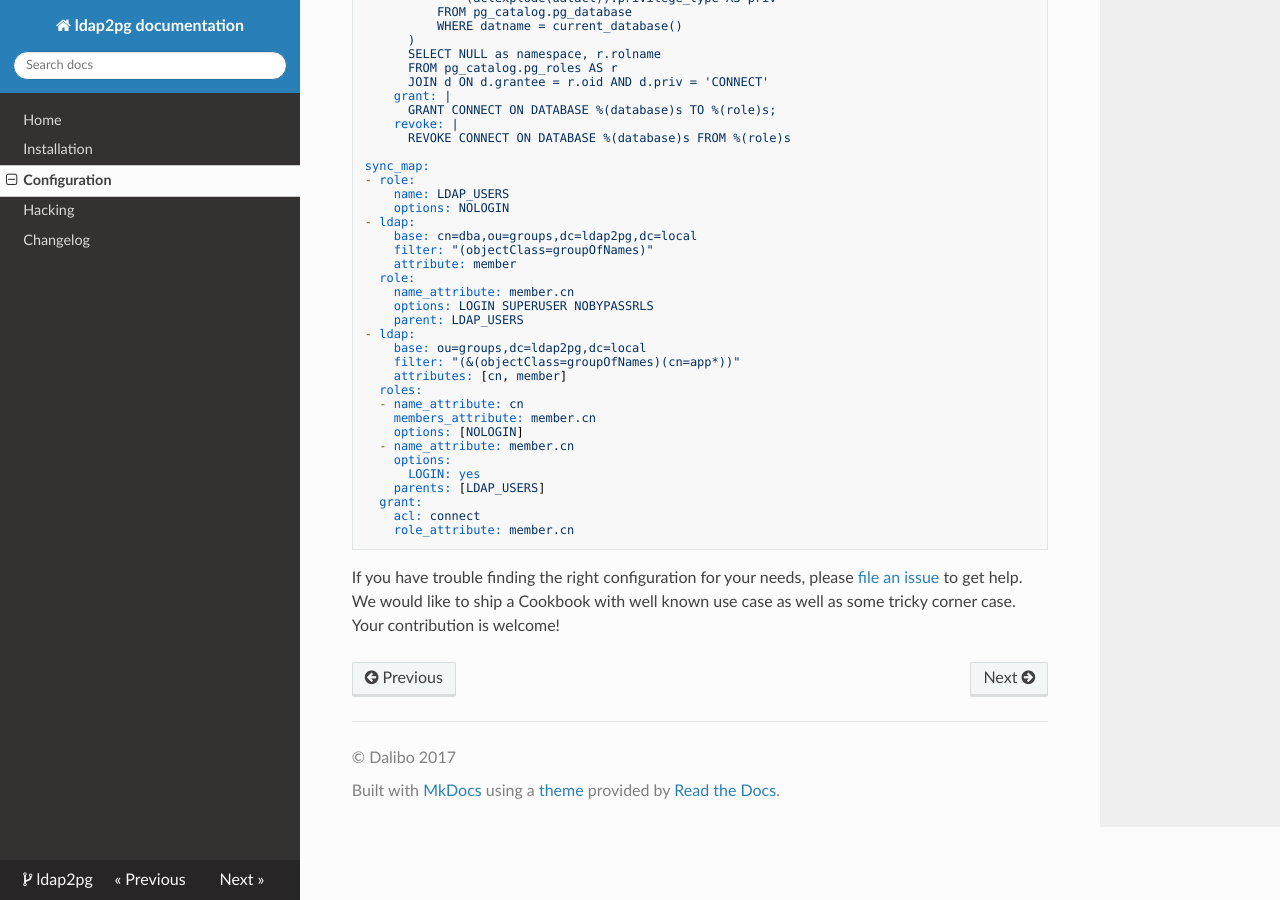
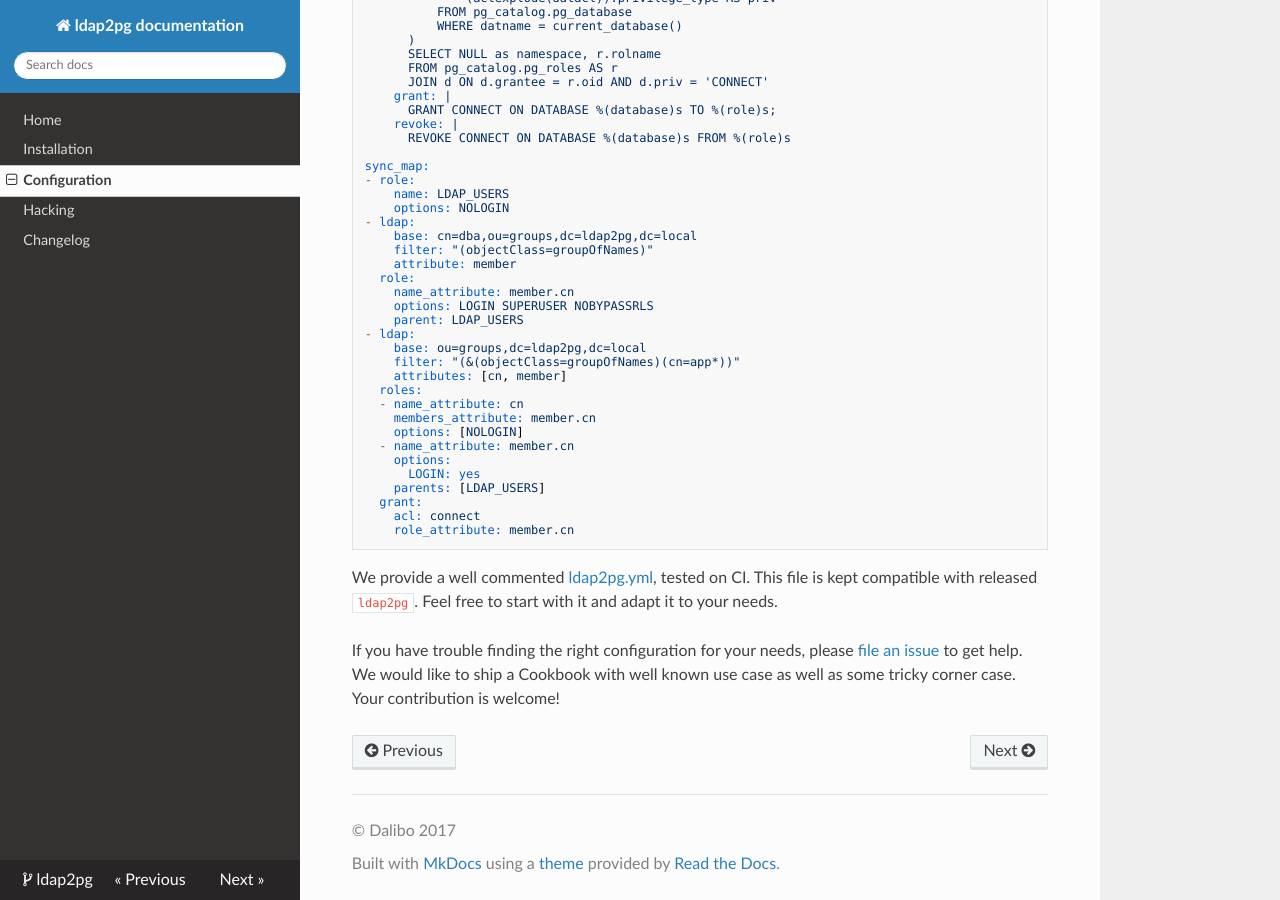
Before and after one commit to dalibo/ldap2pg, an MkDocs documentation site: the page built from docs/config.md, in a window 1280 px wide and 900 px high, scrolled down 7231 px. Built offline with MkDocs 1.6.1, drawn with Linux system fonts in a browser that asks for light colours; nearby versions of some CDN libraries; old or Windows-style settings are respelled for this version of MkDocs.

Commit message:
Cross link yml and documentation

````diff
--- a/docs/config.md
+++ b/docs/config.md
@@ -448,6 +448,12 @@ sync_map:
     role_attribute: member.cn
 ```
 
+We provide a well
+commented
+[ldap2pg.yml](https://github.com/dalibo/ldap2pg/blob/master/ldap2pg.yml), tested
+on CI. This file is kept compatible with released `ldap2pg`. Feel free to start
+with it and adapt it to your needs.
+
 If you have trouble finding the right configuration for your needs,
 please [file an issue](https://github.com/dalibo/ldap2pg/issues/new) to get
 help. We would like to ship a Cookbook with well known use case as well as some
--- a/ldap2pg.yml
+++ b/ldap2pg.yml
@@ -7,6 +7,9 @@
 # This file is tested under CI with real OpenLDAP and Postgres services. To test
 # it: clone the repository, run pip install -e ., run docker-compose -d then
 # just run ldap2pg. See fixtures/ for details on data migrated.
+#
+# See also full documenation on how to configure ldap2pg at
+# http://ldap2pg.readthedocs.io/en/latest/config/.
 
 # Colorization. env var: COLOR=<anything>
 color: yes
````
